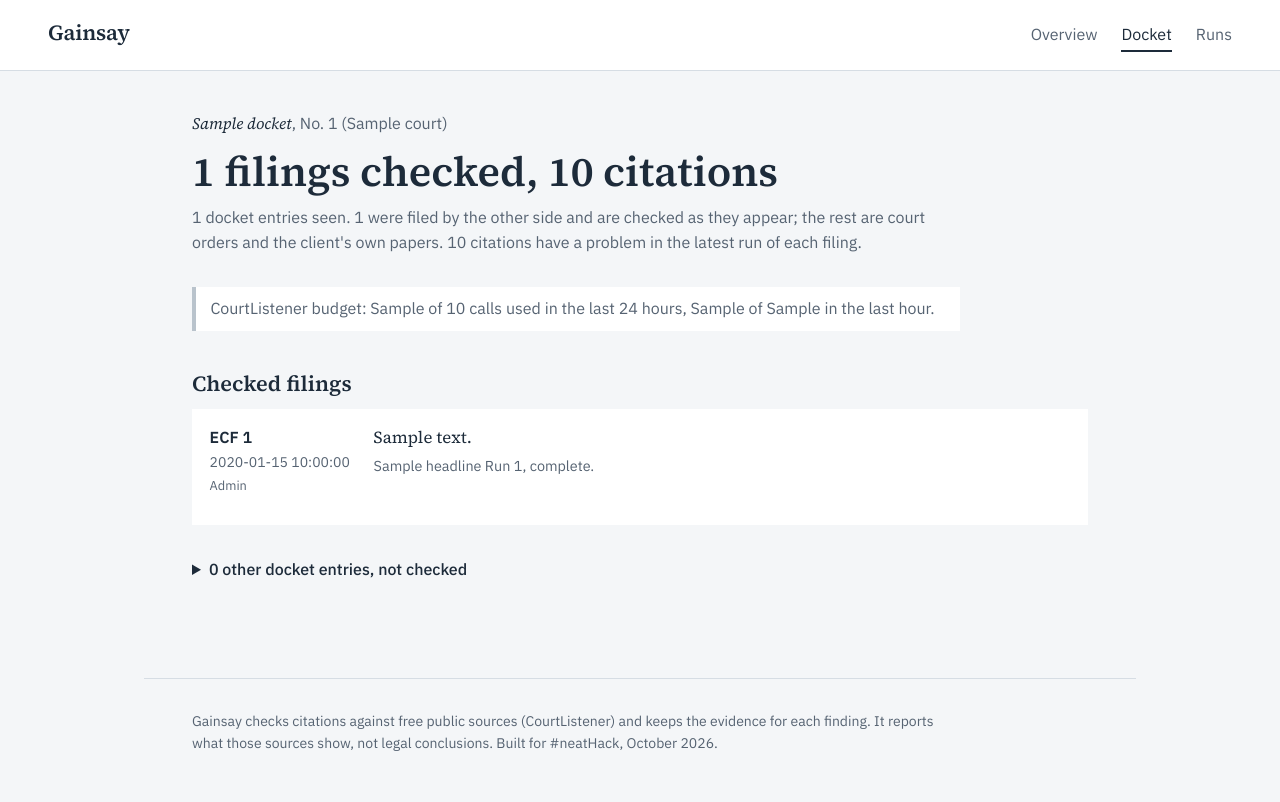
After one commit to winsznx/gainsay, a FastAPI app: template gainsay/web/templates/docket.html in a window 1280 px wide. The commit adds this page. Run offline with FastAPI, Linux system fonts and the light colour scheme; the template is opened without the code that fills it: most values are stand-ins (such as "Sample title", 1, 10 or a date in 2020); parts of the project's set-up code (start-up, migrations or seed data) failed here and were passed over.

Commit message:
feat: add a landing page and a docket dashboard to the web app
The web app was a list of runs and a run page: fine for checking
results, not for understanding in seconds what Gainsay does. It now has
a front door and a dashboard, in the same type and color system.

The landing page opens on the real Mata ECF 21 result strip, then the
case-by-case comparison with the court's sanctions opinion, the five
checks, how it runs on its own, the held-out benchmark result where it
loses to Claude with no tools, and what it's built with. Every number
is read from the ledger and the stored score files.

The docket dashboard shows each checked filing with who filed it, its
result and a status strip, the docket entries left alone, and the
CourtListener budget with when it refills. Runs moved to /runs.

GAINSAY_LEDGER and GAINSAY_READ_ONLY=1 serve a published ledger
snapshot without writing to it, for deployment.

Entire-Checkpoint: 01M4QBFZ9NJZ89E6D15YA72BVT

```diff
--- a/gainsay/web/app.py
+++ b/gainsay/web/app.py
@@ -1,8 +1,12 @@
 """Server-rendered pages over the ledger.
 
     .venv/bin/uvicorn gainsay.web.app:app --reload
+
+GAINSAY_LEDGER points the site at another ledger file, and GAINSAY_READ_ONLY=1
+opens it read-only, which is how the published snapshot is served.
 """
 
+import os
 import re
 import sqlite3
 from pathlib import Path
@@ -15,6 +19,7 @@ from fastapi.templating import Jinja2Templates
 
 from gainsay.checker import CHECKS
 from gainsay.export import render_markdown
+from gainsay.overview import budget_status, docket_overview, held_out_benchmark, latest_mata_score
 from gainsay.ledger import DEFAULT_LEDGER_PATH, connect
 from gainsay.report import list_runs, load_run
 
@@ -44,7 +49,17 @@ def sentence(text: str) -> str:
     return text[:1].upper() + text[1:]
 
 
-def create_app(ledger_path: Path = DEFAULT_LEDGER_PATH) -> FastAPI:
+FINDINGS = {
+    "does_not_exist": "Does not exist",
+    "does_not_exist_as_cited": "Does not exist as cited",
+    "does_not_support": "Doesn't support the proposition",
+    "quote_not_in_opinion": "Quoted language not in the opinion",
+    "supports": "Supports it",
+    "supports_in_part": "Supports it in part",
+}
+
+
+def create_app(ledger_path: Path = DEFAULT_LEDGER_PATH, read_only: bool = False) -> FastAPI:
     app = FastAPI(title="Gainsay", docs_url=None, redoc_url=None)
     app.mount("/static", StaticFiles(directory=HERE / "static"), name="static")
     templates = Jinja2Templates(directory=HERE / "templates")
@@ -55,12 +70,33 @@ def create_app(ledger_path: Path = DEFAULT_LEDGER_PATH) -> FastAPI:
         CHECK_LABELS=CHECK_LABELS,
         OUTCOME_LABELS=OUTCOME_LABELS,
         court_cite=lambda court_id: _COURT_CITES.get(court_id) or court_id,
+        FINDINGS=FINDINGS,
     )
 
     def ledger() -> sqlite3.Connection:
-        return connect(ledger_path)
+        return connect(ledger_path, read_only=read_only)
 
     @app.get("/", response_class=HTMLResponse)
+    def landing(request: Request):
+        conn = ledger()
+        score = latest_mata_score()
+        specimen = load_run(conn, score["run_id"]) if score else None
+        return templates.TemplateResponse(request, "landing.html", {
+            "specimen": specimen,
+            "score": score if specimen else None,
+            "docket": docket_overview(conn),
+            "benchmark": held_out_benchmark(),
+        })
+
+    @app.get("/docket", response_class=HTMLResponse)
+    def docket(request: Request):
+        overview = docket_overview(ledger())
+        if overview is None:
+            raise HTTPException(status_code=404, detail="No docket in the ledger yet")
+        budget = None if read_only else budget_status()
+        return templates.TemplateResponse(request, "docket.html", {"docket": overview, "budget": budget})
+
+    @app.get("/runs", response_class=HTMLResponse)
     def runs(request: Request):
         conn = ledger()
         rows = [(run, load_run(conn, run["id"])) for run in list_runs(conn)]
@@ -87,4 +123,7 @@ def create_app(ledger_path: Path = DEFAULT_LEDGER_PATH) -> FastAPI:
     return app
 
 
-app = create_app()
+app = create_app(
+    Path(os.environ.get("GAINSAY_LEDGER", DEFAULT_LEDGER_PATH)),
+    read_only=os.environ.get("GAINSAY_READ_ONLY") == "1",
+)
--- a/gainsay/web/static/gainsay.css
+++ b/gainsay/web/static/gainsay.css
@@ -216,3 +216,119 @@ main {
 @media (prefers-reduced-motion: reduce) {
   * { transition: none !important; animation: none !important; }
 }
+
+/* Site navigation */
+
+.masthead { justify-content: space-between; }
+.masthead nav { display: flex; gap: 1.5rem; }
+.masthead nav a { color: var(--muted); text-decoration: none; padding: 0.25rem 0; border-bottom: 2px solid transparent; }
+.masthead nav a:hover { color: var(--ink); }
+.masthead nav a[aria-current="page"] { color: var(--ink); border-bottom-color: var(--ink); }
+.masthead nav a:focus-visible { outline: 2px solid var(--ink); outline-offset: 3px; }
+
+.site-footer {
+  max-width: 62rem;
+  margin: 0 auto;
+  padding: 2rem clamp(1rem, 4vw, 3rem) 3rem;
+  border-top: 1px solid var(--rule);
+  color: var(--muted);
+  font-size: 0.875rem;
+}
+.site-footer p { margin: 0; max-width: 48rem; }
+
+/* Landing */
+
+.hero { padding: 1.5rem 0 2.5rem; }
+.hero h1 {
+  margin: 0 0 1.25rem;
+  font: 600 clamp(2.4rem, 6vw, 4rem)/1.05 var(--serif);
+  letter-spacing: -0.02em;
+  max-width: 18ch;
+  text-wrap: balance;
+}
+.lede { margin: 0 0 1.75rem; max-width: 40rem; font-size: 1.15rem; line-height: 1.6; color: var(--muted); }
+.cta { display: flex; flex-wrap: wrap; align-items: center; gap: 1.25rem; margin: 0; }
+.button {
+  display: inline-block;
+  padding: 0.7rem 1.2rem;
+  background: var(--ink);
+  color: var(--sheet);
+  text-decoration: none;
+  font-weight: 500;
+  border-radius: 3px;
+}
+.button:hover { background: #2c3e52; }
+.button:focus-visible, .link:focus-visible { outline: 2px solid var(--ink); outline-offset: 3px; }
+.link { font-weight: 500; }
+
+.specimen {
+  margin: 0 0 3.5rem;
+  padding: 1.75rem clamp(1rem, 3vw, 2rem) 1.25rem;
+  background: var(--sheet);
+  border-top: 5px solid var(--not-found);
+}
+.specimen-source { margin: 0 0 0.5rem; color: var(--muted); max-width: 46rem; }
+.specimen-source cite { color: var(--ink); }
+.specimen h2 { margin: 0 0 1.25rem; font: 600 clamp(1.6rem, 3.5vw, 2.2rem)/1.15 var(--serif); }
+.specimen .strip { height: 4.25rem; }
+.specimen .tally { margin: 1.25rem 0 0; }
+
+.band { padding: 2.5rem 0; border-top: 1px solid var(--rule); }
+.band h2 { margin: 0 0 0.75rem; font: 600 1.6rem/1.2 var(--serif); }
+.band-lede { margin: 0 0 1.5rem; max-width: 46rem; line-height: 1.65; }
+.note { margin: 1rem 0 0; color: var(--muted); font-size: 0.9rem; max-width: 46rem; }
+
+.verdicts { width: 100%; border-collapse: collapse; background: var(--sheet); font-size: 0.95rem; }
+.verdicts th, .verdicts td { text-align: left; padding: 0.55rem 0.9rem; border-bottom: 1px solid var(--rule); vertical-align: baseline; }
+.verdicts th { font-weight: 500; color: var(--muted); font-size: 0.85rem; }
+.verdicts td:last-child { border-left: 4px solid var(--seg-color); font-weight: 500; }
+.verdicts .verdict-text { color: var(--seg-color); }
+.verdicts .s-incomplete .verdict-text, .verdicts .s-unverifiable .verdict-text { color: var(--muted); }
+
+.checks-list { margin: 0; padding-left: 1.4rem; max-width: 46rem; }
+.checks-list li { margin: 0 0 0.9rem; padding-left: 0.3rem; line-height: 1.6; }
+.checks-list strong { font-family: var(--serif); font-weight: 600; font-size: 1.05rem; }
+
+.facts p, .built li { max-width: 46rem; line-height: 1.6; margin: 0 0 0.9rem; }
+.facts strong, .built strong { font-weight: 600; }
+.built { list-style: none; margin: 0; padding: 0; }
+
+/* Docket dashboard */
+
+.docket-head { margin-bottom: 2.5rem; }
+.docket-head h1 { margin: 0 0 0.6rem; font: 600 clamp(1.9rem, 4vw, 2.6rem)/1.15 var(--serif); }
+.budget { margin: 0.75rem 0 0; padding: 0.6rem 0.9rem; background: var(--sheet); border-left: 4px solid var(--incomplete); color: var(--muted); max-width: 48rem; }
+.section-title { margin: 0 0 0.75rem; font: 600 1.35rem/1.2 var(--serif); }
+
+.filings { list-style: none; margin: 0 0 2rem; padding: 0; }
+.filing-row {
+  display: grid;
+  grid-template-columns: 9rem 1fr;
+  gap: 0.5rem 1.25rem;
+  padding: 1rem 1.1rem;
+  margin-bottom: 2px;
+  background: var(--sheet);
+}
+.filing-id { display: flex; flex-direction: column; gap: 0.15rem; }
+.ecf { font-weight: 600; font-variant-numeric: tabular-nums; }
+.filed { color: var(--muted); font-size: 0.875rem; }
+.role { font-size: 0.8rem; color: var(--muted); }
+.role-other-side { color: var(--not-found); }
+.filing-title { font-family: var(--serif); font-size: 1.05rem; text-decoration: none; }
+.filing-title:hover { text-decoration: underline; }
+.filing-result { margin: 0.25rem 0 0.6rem; color: var(--muted); font-size: 0.9rem; }
+.strip.mini { height: 1.4rem; gap: 2px; max-width: 40rem; }
+.strip.mini .seg { flex: 0 0 0.75rem; }
+
+.others { margin: 0 0 2rem; color: var(--muted); }
+.others summary { cursor: pointer; font-weight: 500; color: var(--ink); }
+.others ul { list-style: none; padding: 0; margin: 0.75rem 0 0; }
+.others li { padding: 0.3rem 0; border-bottom: 1px solid var(--rule); font-size: 0.9rem; }
+.others .ecf { display: inline-block; min-width: 4.5rem; color: var(--ink); }
+
+@media (max-width: 40rem) {
+  .masthead nav { gap: 1rem; }
+  .filing-row { grid-template-columns: 1fr; }
+  .filing-id { flex-direction: row; gap: 0.75rem; align-items: baseline; }
+  .verdicts th:nth-child(2), .verdicts td:nth-child(2) { display: none; }
+}
--- a/gainsay/web/templates/base.html
+++ b/gainsay/web/templates/base.html
@@ -4,6 +4,7 @@
   <meta charset="utf-8">
   <meta name="viewport" content="width=device-width, initial-scale=1">
   <title>{% block title %}Gainsay{% endblock %}</title>
+  <meta name="description" content="Gainsay checks the case citations in the other side's federal court filings and keeps the evidence for every finding.">
   {% block head %}{% endblock %}
   <link rel="preconnect" href="https://fonts.googleapis.com">
   <link rel="preconnect" href="https://fonts.gstatic.com" crossorigin>
@@ -13,10 +14,18 @@
 <body>
   <header class="masthead">
     <a class="wordmark" href="/">Gainsay</a>
-    <p class="tagline">Checks the case citations in the other side's filings.</p>
+    <nav aria-label="Main">
+      {% set section = section | default("") %}
+      <a href="/"{% if section == "overview" %} aria-current="page"{% endif %}>Overview</a>
+      <a href="/docket"{% if section == "docket" %} aria-current="page"{% endif %}>Docket</a>
+      <a href="/runs"{% if section == "runs" %} aria-current="page"{% endif %}>Runs</a>
+    </nav>
   </header>
-  <main>
+  <main class="{% block main_class %}{% endblock %}">
     {% block content %}{% endblock %}
   </main>
+  <footer class="site-footer">
+    <p>Gainsay checks citations against free public sources (CourtListener) and keeps the evidence for each finding. It reports what those sources show, not legal conclusions. Built for #neatHack, October 2026.</p>
+  </footer>
 </body>
 </html>
--- /dev/null
+++ b/gainsay/web/templates/docket.html
@@ -0,0 +1,57 @@
+{% extends "base.html" %}
+{% set section = "docket" %}
+{% block title %}{{ docket.name }} docket | Gainsay{% endblock %}
+{% block content %}
+<section class="docket-head">
+  <p class="docket"><cite>{{ docket.name }}</cite>, No. {{ docket.docket_number }} ({{ court_cite(docket.court) }})</p>
+  <h1>{{ docket.checked | length }} filings checked, {{ docket.citations_checked }} citations</h1>
+  <p class="run-line">
+    {{ docket.entries | length }} docket entries seen. {{ docket.opposing | length }} were filed by the other side and are checked as they appear;
+    the rest are court orders and the client's own papers. {{ docket.citations_flagged }} citations have a problem in the latest run of each filing.
+  </p>
+  {% if budget %}
+  <p class="budget">
+    CourtListener budget: {{ budget.day_used }} of {{ budget.day_cap }} calls used in the last 24 hours, {{ budget.hour_used }} of {{ budget.hour_cap }} in the last hour.
+    {% if budget.day_used >= budget.day_cap and budget.next_free %}Paused until {{ budget.next_free }}, when the oldest calls age out.{% endif %}
+  </p>
+  {% endif %}
+</section>
+
+<section aria-labelledby="checked-heading">
+  <h2 id="checked-heading" class="section-title">Checked filings</h2>
+  <ol class="filings">
+    {% for entry in docket.checked %}
+    {% set report = entry.report %}
+    <li class="filing-row">
+      <div class="filing-id">
+        <span class="ecf">ECF {{ entry.entry_number }}</span>
+        <span class="filed">{{ entry.date_filed }}</span>
+        <span class="role role-{{ entry.role | replace(' ', '-') }}">{{ entry.role | capitalize }}</span>
+      </div>
+      <div class="filing-body">
+        <a class="filing-title" href="/runs/{{ report.run.id }}">{{ entry.summary }}</a>
+        <p class="filing-result">{{ report.headline }} Run {{ report.run.id }}, {{ report.run.status }}.</p>
+        {% if report.citations %}
+        <ol class="strip mini" aria-label="ECF {{ entry.entry_number }} citations in filing order">
+          {% for c in report.citations %}
+          <li class="seg s-{{ c.status | status_slug }}{% if c.in_quotation %} nested{% endif %}">
+            <a href="/runs/{{ report.run.id }}#c{{ c.ordinal }}"><span class="sr-only">{{ c.ordinal }}. {{ c.case_name or "Unresolved citation" }}: {{ c.status }}</span></a>
+          </li>
+          {% endfor %}
+        </ol>
+        {% endif %}
+      </div>
+    </li>
+    {% endfor %}
+  </ol>
+</section>
+
+<details class="others">
+  <summary>{{ docket.entries | length - docket.checked | length }} other docket entries, not checked</summary>
+  <ul>
+    {% for entry in docket.entries if not entry.report %}
+    <li><span class="ecf">ECF {{ entry.entry_number }}</span> {{ entry.summary }}</li>
+    {% endfor %}
+  </ul>
+</details>
+{% endblock %}
--- a/gainsay/web/templates/run.html
+++ b/gainsay/web/templates/run.html
@@ -1,4 +1,5 @@
 {% extends "base.html" %}
+{% set section = "runs" %}
 {% set filing = report.filing %}
 {% set run = report.run %}
 {% block title %}Run {{ run.id }}: {{ filing.case_name }} | Gainsay{% endblock %}
--- a/gainsay/web/templates/runs.html
+++ b/gainsay/web/templates/runs.html
@@ -1,4 +1,5 @@
 {% extends "base.html" %}
+{% set section = "runs" %}
 {% block title %}Check runs | Gainsay{% endblock %}
 {% block content %}
 <section class="runs">
```
Also changed, not shown: gainsay/ledger.py (+6 -1 lines), gainsay/overview.py (added, +133 -0 lines), gainsay/web/templates/landing.html (added, +119 -0 lines), gainsay/web/test_app.py (+21 -1 lines).
